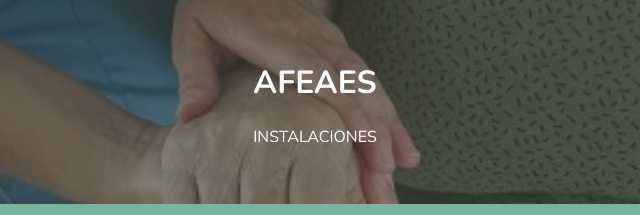
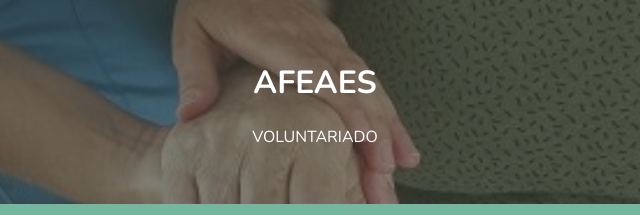
Before and after one commit to Afeaes/afeaes.github.io, a plain HTML site: page voluntariado.html in a window 1280 px wide. Shown: the top 215 px of the page, 325-965 px from the left. Drawn offline with nearby package versions, Linux system fonts and the light colour scheme.

Commit message:
Update voluntariado.html

```diff
--- a/voluntariado.html
+++ b/voluntariado.html
@@ -15,7 +15,7 @@
 
 <header>
   <h1>AFEAES</h1>
-  <p>INSTALACIONES</p>
+  <p>VOLUNTARIADO</p>
 </header>
 
 <nav>
```
